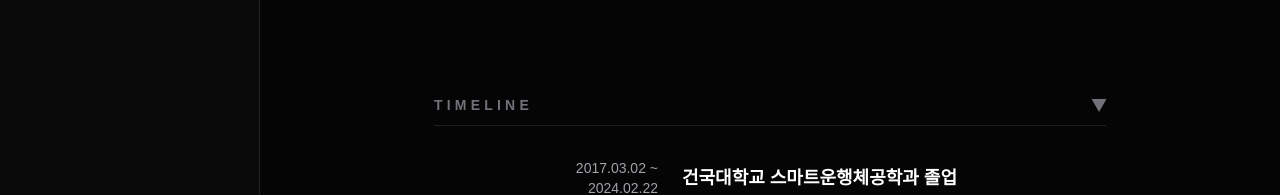
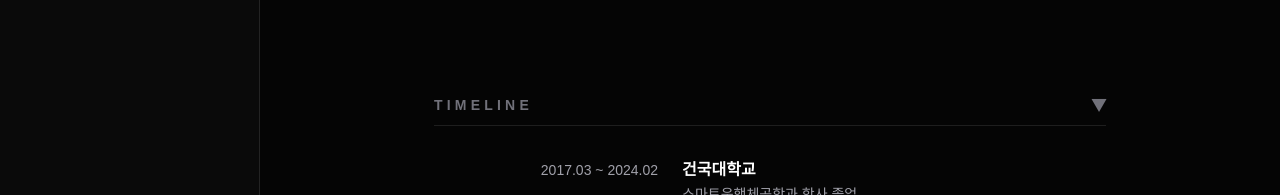
Before and after one commit to prgmd/prgmd_blog, a website: page index.html in a window 1280 px wide. Shown: the part 605-800 px from the top of the page. Drawn offline with nearby package versions, Linux system fonts and the light colour scheme; a web font is replaced by a local one.

Commit message:
[FIX] timeline 수정

```diff
--- a/index.html
+++ b/index.html
@@ -373,22 +373,34 @@
                                 <span id="ico-timeline" class="text-zinc-500 text-base" style="transition: transform 0.3s ease; display: inline-block; transform: rotate(90deg)">▶</span>
                             </div>
                             <div id="sec-timeline" data-open="true" style="max-height: 2000px; overflow: hidden; transition: max-height 0.35s ease">
-                                <div class="mt-8 space-y-5 max-w-lg mx-auto pb-2">
-                                    <div class="flex items-center gap-6">
-                                        <p class="text-sm text-zinc-400 shrink-0 w-36 text-right">2017.03.02 ~ 2024.02.22</p>
-                                        <h4 class="text-lg font-bold">건국대학교 스마트운행체공학과 졸업</h4>
+                                <div class="mt-8 space-y-6 max-w-lg mx-auto pb-2">
+                                    <div class="flex flex-col sm:flex-row sm:items-start gap-1 sm:gap-6">
+                                        <p class="text-xs text-zinc-500 sm:text-sm sm:text-zinc-400 sm:shrink-0 sm:w-36 sm:text-right sm:pt-0.5">2017.03 ~ 2024.02</p>
+                                        <div>
+                                            <h4 class="text-sm sm:text-base font-bold leading-snug">건국대학교</h4>
+                                            <p class="text-xs sm:text-sm text-zinc-400 mt-0.5">스마트운행체공학과 학사 졸업</p>
+                                        </div>
                                     </div>
-                                    <div class="flex items-center gap-6">
-                                        <p class="text-sm text-zinc-400 shrink-0 w-36 text-right">2024.03.15 ~ 2024.11.14</p>
-                                        <h4 class="text-lg font-bold">CJ ENM 아티스트 사업부 데이터 분석</h4>
+                                    <div class="flex flex-col sm:flex-row sm:items-start gap-1 sm:gap-6">
+                                        <p class="text-xs text-zinc-500 sm:text-sm sm:text-zinc-400 sm:shrink-0 sm:w-36 sm:text-right sm:pt-0.5">2024.03 ~ 2024.11</p>
+                                        <div>
+                                            <h4 class="text-sm sm:text-base font-bold leading-snug">CJ ENM</h4>
+                                            <p class="text-xs sm:text-sm text-zinc-400 mt-0.5">아티스트 사업부 · 데이터 분석</p>
+                                        </div>
                                     </div>
-                                    <div class="flex items-center gap-6">
-                                        <p class="text-sm text-zinc-400 shrink-0 w-36 text-right">2025.04.28 ~ 2025.11.12</p>
-                                        <h4 class="text-lg font-bold">현대오토에버 모빌리티 SW 스쿨 2기</h4>
+                                    <div class="flex flex-col sm:flex-row sm:items-start gap-1 sm:gap-6">
+                                        <p class="text-xs text-zinc-500 sm:text-sm sm:text-zinc-400 sm:shrink-0 sm:w-36 sm:text-right sm:pt-0.5">2025.04 ~ 2025.11</p>
+                                        <div>
+                                            <h4 class="text-sm sm:text-base font-bold leading-snug">현대오토에버</h4>
+                                            <p class="text-xs sm:text-sm text-zinc-400 mt-0.5">모빌리티 SW 스쿨 2기</p>
+                                        </div>
                                     </div>
-                                    <div class="flex items-center gap-6">
-                                        <p class="text-sm text-zinc-400 shrink-0 w-36 text-right">2026.01.07 ~ 현재</p>
-                                        <h4 class="text-lg font-bold">SSAFY 15기 교육생</h4>
+                                    <div class="flex flex-col sm:flex-row sm:items-start gap-1 sm:gap-6">
+                                        <p class="text-xs text-zinc-500 sm:text-sm sm:text-zinc-400 sm:shrink-0 sm:w-36 sm:text-right sm:pt-0.5">2026.01 ~ 현재</p>
+                                        <div>
+                                            <h4 class="text-sm sm:text-base font-bold leading-snug">SSAFY</h4>
+                                            <p class="text-xs sm:text-sm text-zinc-400 mt-0.5">삼성 청년 SW 아카데미 15기</p>
+                                        </div>
                                     </div>
                                 </div>
                             </div>
```
